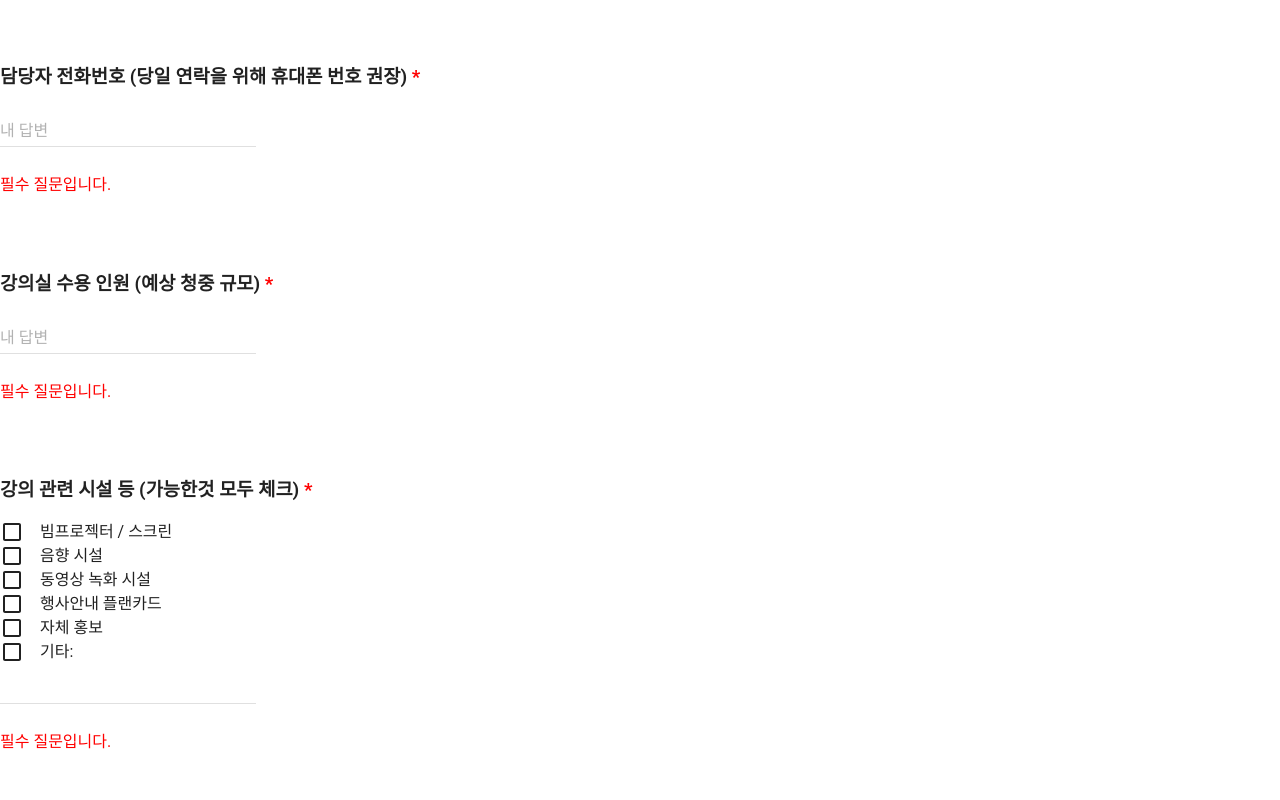
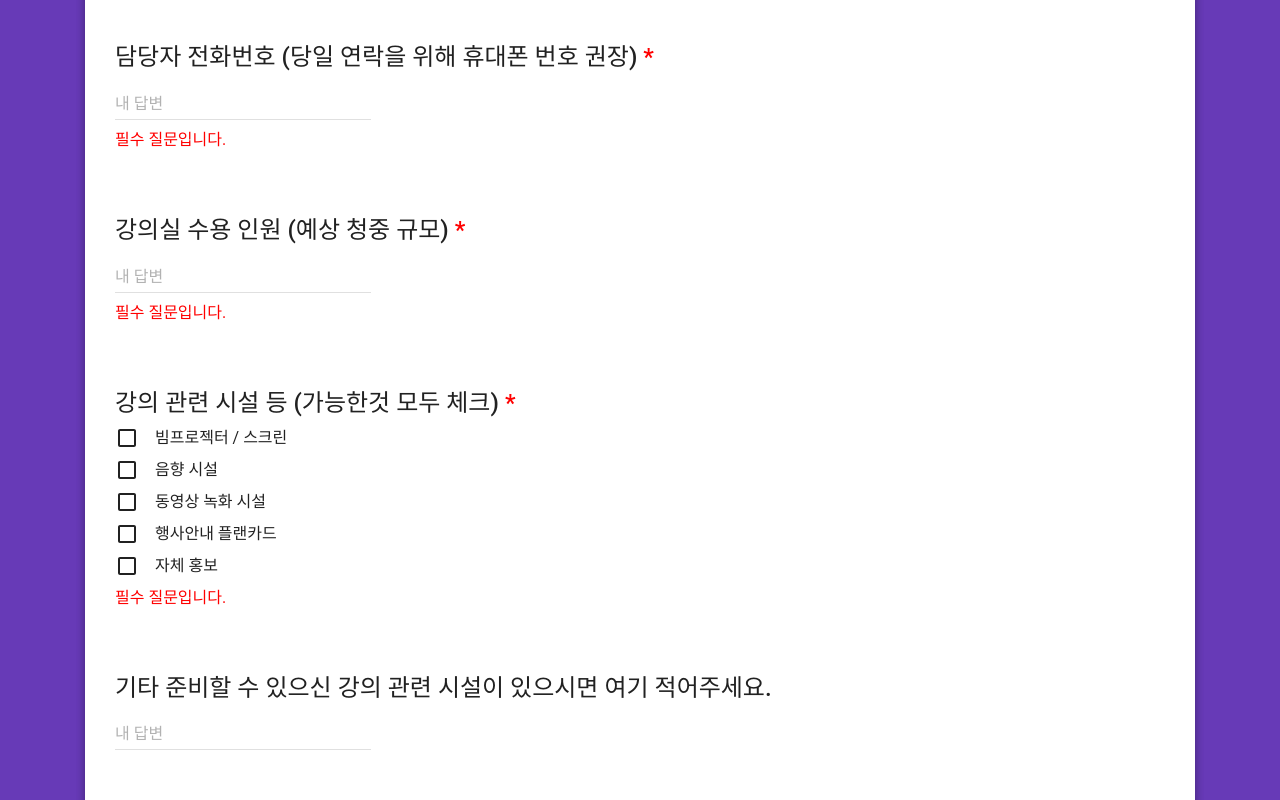
Before and after one commit to somul-project/somul-apply-library-react, a React (Create React App) app: page / in a window 1280 px wide. Shown: the part 1080-1880 px from the top of the page. Built offline with nearby package versions, Linux system fonts and the light colour scheme.

Commit message:
Bootstrap 기반 기본 스타일 CSS 추가
Signed-off-by: harrydrippin <hj332921@gmail.com>

```diff
--- a/public/index.html
+++ b/public/index.html
@@ -10,6 +10,7 @@
     -->
     <link rel="manifest" href="%PUBLIC_URL%/manifest.json">
     <link rel="shortcut icon" href="%PUBLIC_URL%/favicon.ico">
+    <link rel="stylesheet" href="https://maxcdn.bootstrapcdn.com/bootstrap/4.0.0/css/bootstrap.min.css" integrity="sha384-Gn5384xqQ1aoWXA+058RXPxPg6fy4IWvTNh0E263XmFcJlSAwiGgFAW/dAiS6JXm" crossorigin="anonymous">
     <!--
       Notice the use of %PUBLIC_URL% in the tags above.
       It will be replaced with the URL of the `public` folder during the build.
@@ -25,7 +26,7 @@
     <noscript>
       You need to enable JavaScript to run this app.
     </noscript>
-    <div id="root"></div>
+    <div class="container" id="root"></div>
     <!--
       This HTML file is a template.
       If you open it directly in the browser, you will see an empty page.
--- a/src/components/Entity.js
+++ b/src/components/Entity.js
@@ -16,16 +16,16 @@ const Entity = ({label, required, children}) => {
         if (required) {
             return <p className="required">필수 질문입니다.</p>;
         } else {
-            return "";
+            return <p />;
         }
     }
 
 
     return (
         <div>
-            <h3>
+            <h4>
                 {label} <span className="required">{getAsterisk()}</span>
-            </h3>
+            </h4>
 
             {children}
 
--- a/src/components/Form.css
+++ b/src/components/Form.css
@@ -1,3 +1,12 @@
+body {
+    background-color: #673AB7;
+}
+
+hr {
+    border: 0;
+    border-bottom: 1px dashed #ccc;
+}
+
 .required {
     color: red;
 }
@@ -5,3 +14,25 @@
 .comment {
     color: grey;
 }
+
+.paper {
+    background-color: #FFFFFF;
+    margin-top: 30px;
+    background: #fff;
+    box-shadow:
+      0 -1px 1px rgba(0,0,0,0.15),
+      0 -10px 0 -5px #eee,
+      0 -10px 1px -4px rgba(0,0,0,0.15),
+      0 -20px 0 -10px #eee,
+      0 -20px 1px -9px rgba(0,0,0,0.15);
+    padding: 30px;
+    margin: 32px 0;
+}
+
+.form-etc {
+    display: inline;
+}
+
+.checkbox {
+    display: inline-block;
+}
--- a/src/components/Form.js
+++ b/src/components/Form.js
@@ -6,15 +6,16 @@ import "./Form.css";
 
 
 const Form = () => (
-    <Paper zDepth={2}>
+    <Paper className="paper" zDepth={2}>
         <h1>5월 소물, 도서관 참여신청서</h1>
+        <hr />
         <LinkedText>
             지금 작성하실 문서는  2018년 5월 26일 (토요일) 오후, "5월, 소프트웨어에 물들다"  행사에 참여를 신청하는 도서관이 작성하는 입력 양식입니다. 양식을 작성하시고 맨 아래 [제출] 버튼을 누르시면  "5월, 소프트웨어에 물들다"  행사에 이 도서관이 강연장을 무상으로 제공하는 조건으로 참여하심을 의미합니다. 도서관의 신청에도 불구하고, 해당 도서관에서 강연을 자원하는 강연자/진행자가 없을 경우에는 그 도서관에서의 행사가 진행되지 못할 수도 있습니다. 이 경우 행사 10일전까지는 주최 측에서 통보해드립니다.
             행사 안내는 http://SoMul.kr  에서 보실 수 있으며, 도서관 및 강연 수강자, , 강연 및 진행 봉사자들을 위한 FAQ는 http://SoMul.kr/faq.html 에서 보실 수 있습니다.
             참여 신청을 원하시면 다음 항목들에 답을 하시고 제출하시면 접수되어, 그 도서관에서 강연, 진행을 하실 자원봉사자를 매칭하는 과정을 거쳐 강연이 확정됩니다. 그 상황은 홈페이지에 실시간으로 공개될 예정이며, 매칭이 완료되면 도서관 담당자에게 그 결과도 통보해드릴 예정입니다. 또 이 행사의 모든 내용은 페이스북 그룹 https://www.facebook.com/groups/may.somul/ 에 공개됩니다. 이 그룹에 가입을 하시면 행사를 주관하는 자원봉사자, 강연자, 진행자, 그리고 다른 도서관들과도 소통하실 수 있습니다.
             신청을 위해서는 다음 질문에 모두 답을 해주시면 됩니다. 응답에 걸리는 시간은 10분 이내 입니다.
         </LinkedText>
-
+        <hr />
         <p className="required">* 필수항목</p>
 
         <Entity
@@ -56,12 +57,17 @@ const Form = () => (
         <Entity
             label={"강의 관련 시설 등 (가능한것 모두 체크)"}
             required={true}>
-            <Checkbox label="빔프로젝터 / 스크린"/>
-            <Checkbox label="음향 시설"/>
-            <Checkbox label="동영상 녹화 시설"/>
-            <Checkbox label="행사안내 플랜카드"/>
-            <Checkbox label="자체 홍보"/>
-            <Checkbox label="기타:"/><TextField />
+            <Checkbox className="checkbox" label="빔프로젝터 / 스크린"/>
+            <Checkbox className="checkbox" label="음향 시설"/>
+            <Checkbox className="checkbox" label="동영상 녹화 시설"/>
+            <Checkbox className="checkbox" label="행사안내 플랜카드"/>
+            <Checkbox className="checkbox" label="자체 홍보"/>
+        </Entity>
+
+        <Entity
+            label={"기타 준비할 수 있으신 강의 관련 시설이 있으시면 여기 적어주세요."}
+            required={false}>
+            <TextField hintText="내 답변"/>
         </Entity>
 
         <Entity
@@ -83,7 +89,7 @@ const Form = () => (
 
         <Entity
             label={"도서관의 신청과 행사 주최측의 노력에도 불구하고, 해당 도서관에서 강연을 자원하는 강연자/진행자가 없을 경우에는 그 도서관에서의 행사가 진행되지 못할 수도 있다는 것에 동의하십니까? (필수 동의)"}
-            required={false}>
+            required={true}>
             <RadioButtonGroup name="agreeGroup">
                 <RadioButton
                     value="agree"
@@ -98,6 +104,8 @@ const Form = () => (
             <TextField hintText="내 답변"/>
         </Entity>
 
+        <hr />
+
         <p>
             수고하셨습니다.
         </p>
@@ -106,10 +114,9 @@ const Form = () => (
             이 신청이 접수되면 강연 봉사자, 진행 봉사자들이 자신이 가고 싶은 도서관을 선정하게 되며, 주최 측에서도 모든 도서관에서 강연이 성공적으로 이루어질 수 있도록 최선의 노력을 다할 예정입니다. 그 결과는  "5월, 소프트웨어에 물들다" 홈페이지  http://SoMul.kr 를 통해 알 수 있으며, 강연이 확정되면, 또는 강연이 최종적으로 진행되지 못하게 되면 위 담당자에게 별도로 연락을 드릴 예정입니다.
         </LinkedText>
         <br/>
-        <br/>
-        <br/>
 
         <RaisedButton primary={true} label="제출" />
+        <br/>
         <br/>
 
         <p className="comment">
```
